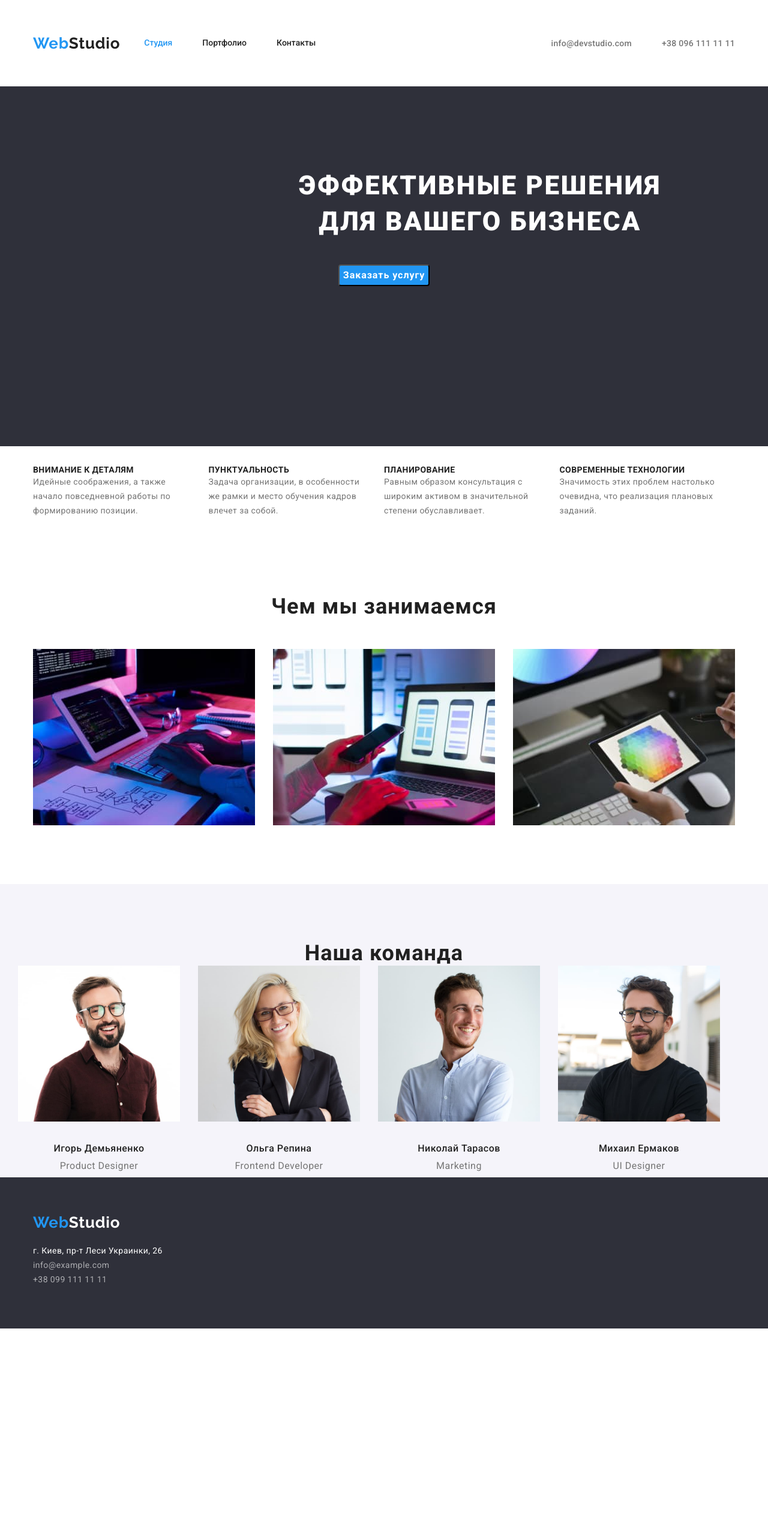
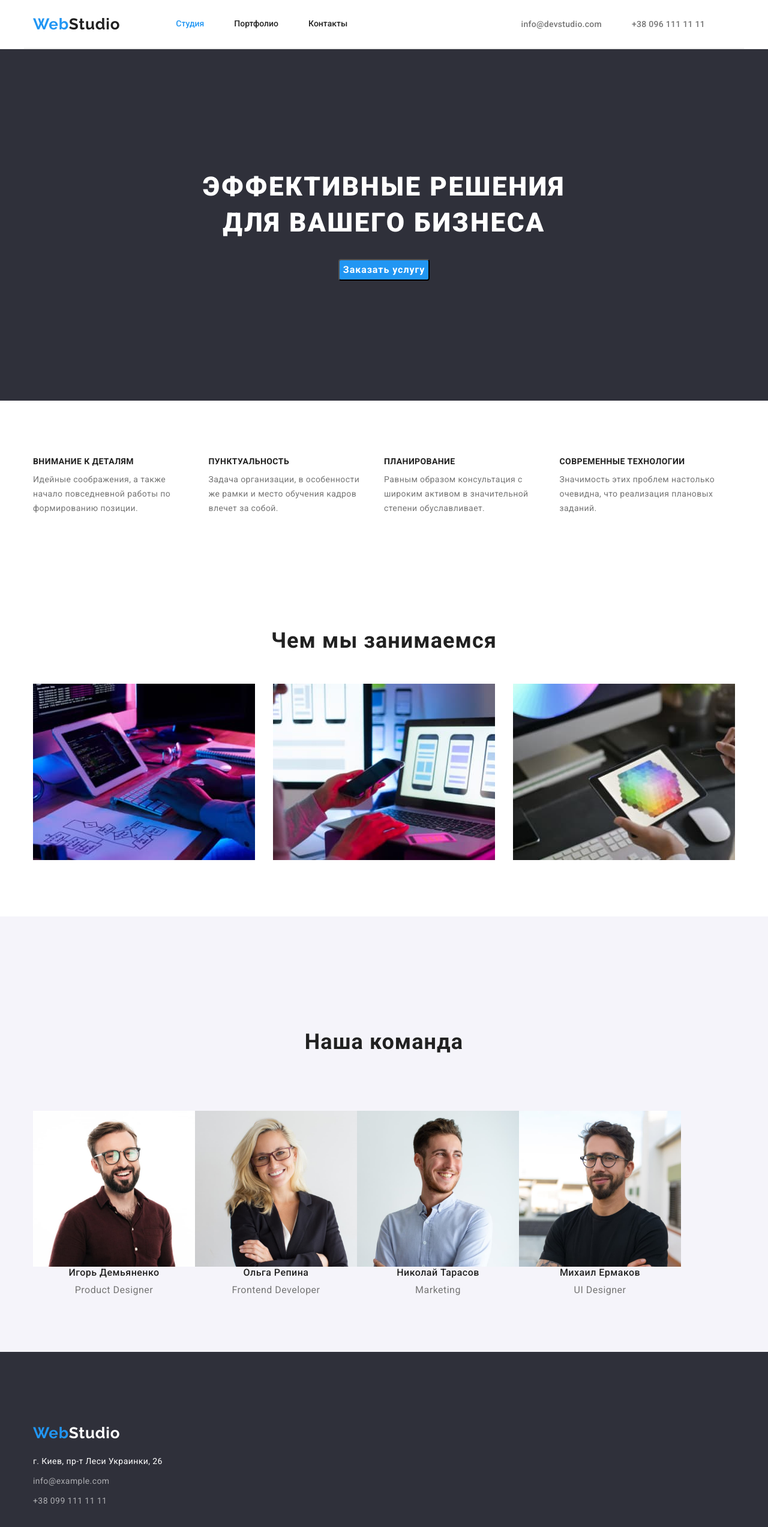
Before and after one commit to Bohatynska/goit-markup-hw-03, a plain HTML site: page index.html in a window 1280 px wide. Shown: the whole page at 60% size. Before the commit the page ends 2215 px from the top, so only its background shows below. Drawn offline with nearby package versions, Linux system fonts and the light colour scheme.

Commit message:
after fix

```diff
--- a/css/styles.css
+++ b/css/styles.css
@@ -12,6 +12,8 @@ body {
   font-family: "Roboto", sans-serif;
 }
 ul {
+  margin: 0;
+  padding: 0;
   list-style: none;
 }
 p,
@@ -27,17 +29,29 @@ h6 {
 button {
   cursor: pointer;
 }
-
+img {
+  display: block;
+  max-width: 100pc;
+  height: auto;
+}
 /*---------------Header---------------*/
-.container.header {
-  display: flex;
-  align-items: center;
+.container {
   width: 1200px;
   padding-left: 15px;
   padding-right: 15px;
   margin-left: auto;
   margin-right: auto;
 }
+.section {
+  padding-top: 94px;
+  padding-bottom: 94px;
+}
+.header {
+  display: flex;
+  align-items: center;
+  border-bottom: 1px solid #ececec;
+}
+
 .header-nav {
   display: flex;
   align-items: center;
@@ -49,6 +63,7 @@ button {
   line-height: 1.19;
   letter-spacing: 0.03em;
   text-decoration: none;
+  padding-right: 93px;
   color: var(--accent-color);
 }
 .header-logo-logo {
@@ -65,17 +80,16 @@ button {
 .header-list {
   display: flex;
   align-items: center;
-  padding-top: 32px;
-  padding-bottom: 32px;
-  margin-top: 0px;
-  margin-bottom: 0px;
+  margin-left: auto;
 }
+
 .header-list li {
   margin-right: 50px;
 }
 .header-list li:last-child {
   margin-right: 0px;
 }
+
 .header-link {
   display: block;
   font-weight: 500;
@@ -102,21 +116,22 @@ button {
   color: #757575;
   text-decoration: none;
 }
-.header-item {
+
+.header-contacts {
   display: flex;
   margin-left: auto;
 }
-.header-contacts {
-  display: flex;
-  margin-top: 0px;
-  margin-bottom: 0px;
+.header-contacts .header-item + .header-item {
+  margin-left: 50px;
 }
-.header-contacts .item + .item {
-  padding-left: 50px;
-}
+
 .contact.mail:hover,
 .contact.mail:focus {
   color: #2196f3;
+}
+
+.contact.tel {
+  padding-right: 50px;
 }
 .contact.tel:hover,
 .contact.tel:focus {
@@ -125,32 +140,22 @@ button {
 
 /*-----------------PAGE1--------------*/
 /*-----------------Banner--------------*/
-.banner .container {
-  display: flex;
-  align-items: center;
-  flex-wrap: wrap;
-  height: 600px;
-  width: 1200px;
-  padding-left: 15px;
-  padding-right: 15px;
-  margin-left: auto;
-  margin-right: auto;
-}
+
 .banner {
-  background: #2f303a;
+  padding-top: 200px;
+  padding-bottom: 200px;
+  background-color: #2f303a;
 }
 .banner-title {
-  position: absolute;
-  left: 452px;
-  top: 280px;
   width: 696px;
   font-weight: 900;
   font-size: 44px;
   line-height: 1.36;
   text-align: center;
-
   letter-spacing: 0.06em;
   text-transform: uppercase;
+  margin-left: auto;
+  margin-right: auto;
   color: var(--banner-color);
 }
 
@@ -187,29 +192,16 @@ button {
   overflow: hidden;
 }
 
-.benefits .container {
-  display: flex;
-  width: 1200px;
-  padding-left: 15px;
-  padding-right: 15px;
-  margin: 0 auto;
-}
 .benefits-item {
   display: flex;
-  align-items: center;
-  padding-top: 32px;
-  padding-bottom: 32px;
-  padding-left: 0px;
-  margin-top: 0px;
-  margin-bottom: 0px;
-}
-.benefits-item:not(:last-child) {
-  margin-right: 30px;
 }
 
 .benefits-list {
   flex-basis: calc((100% - 120px) / 4);
   margin-right: 30px;
+}
+.benefits-item li:last-child {
+  margin-right: 0px;
 }
 .benefits-title {
   font-weight: 700;
@@ -217,23 +209,17 @@ button {
   line-height: 1.14;
   letter-spacing: 0.03em;
   text-transform: uppercase;
+  margin-bottom: 10px;
   color: var(--title-color);
 }
 .benefits-text {
   font-size: 14px;
   line-height: 1.71;
   letter-spacing: 0.03em;
+
   color: var(--text-color);
 }
 /*-----------------BIZ--------------*/
-.biz .container {
-  width: 1200px;
-  padding-left: 15px;
-  padding-right: 15px;
-  margin-top: 94px;
-  margin-left: auto;
-  margin-right: auto;
-}
 
 .biz-title {
   font-weight: 700;
@@ -241,7 +227,7 @@ button {
   line-height: 1.17;
   text-align: center;
   letter-spacing: 0.03em;
-  padding-bottom: 50px;
+  margin-bottom: 50px;
   color: var(--title-color);
 }
 
@@ -259,17 +245,9 @@ button {
 }
 /*-----------------TEAM--------------*/
 .team {
-  background: #f5f4fa;
+  background-color: #f5f4fa;
 }
 
-.team .container {
-  width: 1200px;
-  padding-left: 15px;
-  padding-right: 15px;
-  margin-top: 94px;
-  margin-left: auto;
-  margin-right: auto;
-}
 .team-title {
   font-weight: 700;
   font-size: 36px;
@@ -277,31 +255,31 @@ button {
   text-align: center;
   letter-spacing: 0.03em;
   padding-top: 94px;
+  padding-bottom: 94px;
   color: var(--title-color);
 }
 .team-item {
   display: flex;
-  justify-content: center;
-  margin-right: 30px;
-  margin-top: 0px;
-  margin-bottom: 0px;
-  margin-left: -30px;
 }
-
-.team-img {
-  display: block;
+.team-item {
   flex-basis: calc((100% - 120px) / 4);
   margin-right: 30px;
 }
 
+/* .team-img li:last-child {
+  margin-right: 0px;
+} */
+/* .team-text {
+  padding-top: 30px;
+  padding-bottom: 30px;
+} */
 .team-name {
   font-weight: 500;
   font-size: 16px;
   line-height: 1.19;
   text-align: center;
   letter-spacing: 0.03em;
-  padding-top: 30px;
-  padding-bottom: 10px;
+  margin-bottom: 10px;
   color: var(--title-color);
 }
 .team-prof {
@@ -309,23 +287,15 @@ button {
   font-size: 16px;
   line-height: 1.19;
   text-align: center;
-  padding-bottom: 10px;
   letter-spacing: 0.03em;
   color: var(--text-color);
 }
 
 /*------------------FOOTER-------------------*/
 
-.container .footer-cont {
-  width: 1200px;
-  height: 252px;
-  padding-left: 15px;
-  padding-right: 15px;
-  margin: 0 auto;
-}
-
 .footer {
-  background: #2f303a;
+  background-color: #2f303a;
+  padding-top: 60px;
 }
 .footer-cont {
   display: flex;
@@ -338,8 +308,7 @@ button {
   font-size: 26px;
   line-height: 1.19;
   letter-spacing: 0.03em;
-  position: absolute;
-  padding-top: 60px;
+  margin-bottom: 20px;
   color: #2196f3;
 }
 .footer-logo-logo {
@@ -347,22 +316,24 @@ button {
 }
 .footer-logo {
   text-decoration: none;
-  padding-bottom: 60px;
+  margin-bottom: 20px;
 }
-.footer-list {
-  padding-top: 111px;
-  padding-bottom: 60px;
-  padding-left: 0px;
-  margin: 0px;
+.footer-cont {
+  display: flex;
+  /* flex-direction: column; */
 }
+
 .footer-item {
   font-style: normal;
   font-size: 14px;
   line-height: 1.71;
   letter-spacing: 0.03em;
-  padding-top: 20px;
+  margin-bottom: 9px;
   color: var(--footer-first-color);
   text-decoration: none;
+}
+.footer-list li:last-child {
+  margin-bottom: 0px;
 }
 .footer-item:hover,
 .footer-item:focus {
@@ -396,6 +367,9 @@ button {
 .footer-tel:focus {
   color: var(--accent-color);
 }
+.footer-list {
+  padding-bottom: 60px;
+}
 .footer-list.link {
   text-decoration: none;
 }
@@ -404,16 +378,6 @@ button {
 /*-----------------HERO--------------*/
 /*-----------------HERO FILTERS------*/
 
-.container .projects {
-  width: 1200px;
-  padding-top: 94px;
-  padding-left: 15px;
-  padding-right: 15px;
-  margin: 0 auto;
-}
-.projects {
-  margin: 0px;
-}
 .filters {
   display: flex;
   justify-content: center;
@@ -424,11 +388,8 @@ button {
   line-height: 1.62;
   text-align: center;
   letter-spacing: 0.03em;
-
-  padding-left: 0px;
-  margin-top: 0px;
-  margin-bottom: 0px;
   margin-right: auto;
+  margin-bottom: 50px;
   color: #212121;
 }
 .flt-btn {
@@ -436,7 +397,9 @@ button {
   align-items: center;
   margin: 0px 8px 0px 0px;
 }
-
+.filters li:last-child {
+  margin-right: 0px;
+}
 .filters-btn {
   font-family: inherit;
   font-weight: 500;
@@ -461,30 +424,38 @@ button {
 .image-list {
   display: flex;
   flex-wrap: wrap;
-  padding-left: 0px;
-  margin: 0px;
 }
+.image-list li:nth-child(n + 6) {
+  margin-bottom: 2px;
+}
+
 .projects-img {
-  padding-top: 30px;
   margin-right: 30px;
+  margin-bottom: 30px;
+  border-right: 1px solid #eeeeee;
+  border-bottom: 1px solid #eeeeee;
+  border-left: 1px solid #eeeeee;
 }
 .projects-img:nth-child(3n) {
   margin-right: 0px;
 }
 /*-----------------MAIN------------------*/
+.projects-text {
+  margin-top: 20px;
+  margin-bottom: 20px;
+}
 .text-item {
   font-weight: 700;
   font-size: 18px;
   line-height: 2;
   letter-spacing: 0.06em;
-  padding-top: 20px;
+  padding-bottom: 4px;
   color: var(--title-color);
 }
 .text-item-desk {
   font-size: 16px;
   line-height: 1.88;
   letter-spacing: 0.03em;
-  padding-top: 4px;
-  padding-bottom: 20px;
+
   color: var(--text-color);
 }
--- a/index.html
+++ b/index.html
@@ -3,8 +3,9 @@
   <head>
     <meta charset="UTF-8" />
     <meta http-equiv="X-UA-Compatible" content="IE=edge" />
-    <meta name="viewport" content="width=<hea>, initial-scale=1.0" />
-    <title>Document</title>
+    <meta name="viewport" content="width=device-width, initial-scale=1.0" />
+
+    <title>Portfolio</title>
     <link rel="preconnect" href="https://fonts.googleapis.com" />
     <link rel="preconnect" href="https://fonts.gstatic.com" crossorigin />
     <link
@@ -37,20 +38,18 @@
             <li><a href="" class="header-link">Контакты</a></li>
           </ul>
         </nav>
-        <div class="header-item">
         <ul class="header-contacts">
-            <li class="item">
+          <li class="header-item">
             <a href="mailto:info@devstudio.com" class="contact mail"
               >info@devstudio.com</a
             >
           </li>
-            <li class="item">
+          <li class="header-item">
             <a href="tel:+380961111111" class="contact tel"
               >+38 096 111 11 11</a
             >
           </li>
         </ul>
-        </div>
       </div>
     </header>
 
@@ -64,10 +63,10 @@
       </section>
 
       <!-- Наши преимущества-->
-      <section class="benefits">
+      <section class="section">
         <div class="container">
           <h2 class="visually-hidden">Наши преимущества</h2>
-          <div>
+
           <ul class="benefits-item">
             <li class="benefits-list">
               <h3 class="benefits-title">Внимание к деталям</h3>
@@ -99,9 +98,8 @@
             </li>
           </ul>
         </div>
-        </div>
       </section>
-      <section class="biz">
+      <section class="section">
         <div class="container">
           <h2 class="biz-title">Чем мы занимаемся</h2>
           <ul class="biz-item">
@@ -117,7 +115,7 @@
           </ul>
         </div>
       </section>
-      <section class="team">
+      <section class="section team">
         <div class="container">
           <h2 class="team-title">Наша команда</h2>
           <ul class="team-item">
@@ -127,13 +125,17 @@
                 width="270"
                 alt="Игорь Демьяненко"
               />
+              <div class="team-text">
                 <h3 class="team-name">Игорь Демьяненко</h3>
                 <p class="team-prof">Product Designer</p>
+              </div>
             </li>
             <li class="team-img">
               <img src="./images/img-olga.jpg" width="270" alt="Ольга Репина" />
+              <div class="team-text">
                 <h3 class="team-name">Ольга Репина</h3>
                 <p class="team-prof">Frontend Developer</p>
+              </div>
             </li>
             <li class="team-img">
               <img
@@ -141,8 +143,10 @@
                 width="270"
                 alt="Николай Тарасов"
               />
+              <div class="team-text">
                 <h3 class="team-name">Николай Тарасов</h3>
                 <p class="team-prof">Marketing</p>
+              </div>
             </li>
             <li class="team-img">
               <img
@@ -150,42 +154,44 @@
                 width="270"
                 alt="Михаил Ермаков"
               />
+              <div class="team-text">
                 <h3 class="team-name">Михаил Ермаков</h3>
                 <p class="team-prof">UI Designer</p>
+              </div>
             </li>
           </ul>
         </div>
       </section>
     </main>
-    <section class="container">
-      <div class="footer">
-        <footer class="footer-cont">
+    <footer class="footer">
+      <div class="container footer">
+        <div class="footer-cont">
           <a href="/" class="footer-logo">
             <p>Web<span class="footer-logo-logo">Studio</span></p>
           </a>
           <address>
             <ul class="footer-list">
-              <li>
+              <li class="footer-item">
                 <a
                   href="https://goo.gl/maps/CMXkun6qxGQYR8TdA"
                   class="footer-item"
                   >г. Киев, пр-т Леси Украинки, 26</a
                 >
               </li>
-              <li>
+              <li class="footer-item">
                 <a href="mailto:info@example.com" class="footer-mail"
                   >info@example.com</a
                 >
               </li>
-              <li>
+              <li class="footer-item">
                 <a href="tel:+380991111111" class="footer-tel"
                   >+38 099 111 11 11</a
                 >
               </li>
             </ul>
           </address>
+        </div>
+      </div>
     </footer>
-      </div>
-    </section>
   </body>
 </html>
```
Also changed, not shown: portfolio.html (+32 -18 lines). Lines whose indentation alone changed are shown as unchanged.
